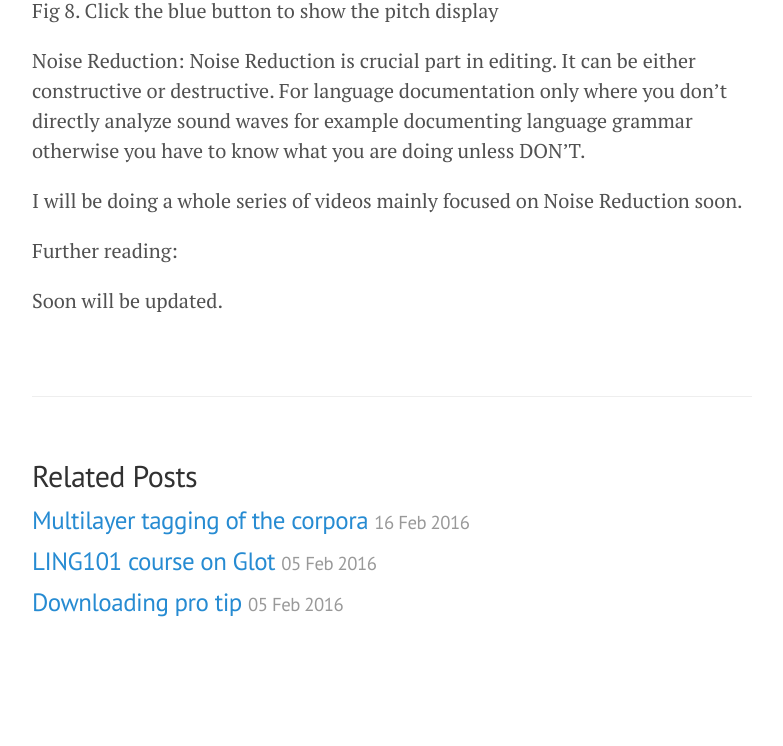
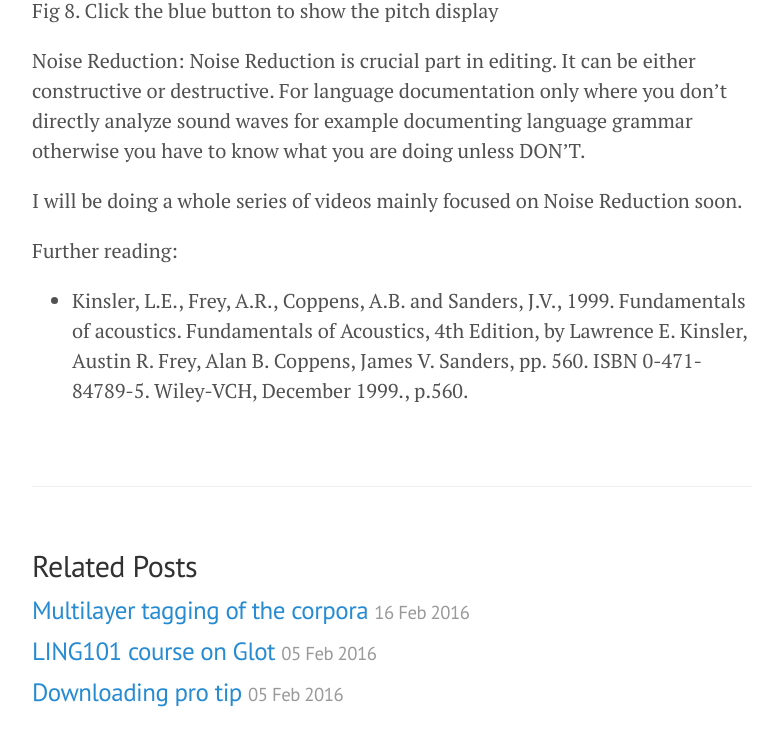
Before and after one commit to adelrblog/adelrblog.github.io, a Jekyll site: the page built from _posts/2016-02-21-recording-tips-for-linguists.markdown, in a window 1280 px wide and 900 px high, scrolled down 4865 px, cut to the strip 131-877 px from the top of the window. Shown: the whole strip, without its empty margins (248-1031 px from the left). Built offline with Jekyll 4.4.1, drawn with Linux system fonts in a browser that asks for light colours; before the commit the page ends 5675 px from its top, so only the background shows below that.

Commit message:
Post update: Recording tips for linguists

```diff
--- a/_posts/2016-02-21-recording-tips-for-linguists.markdown
+++ b/_posts/2016-02-21-recording-tips-for-linguists.markdown
@@ -70,4 +70,4 @@ I will be doing a whole series of videos mainly focused on Noise Reduction soon.
 
 Further reading:
 
-Soon will be updated.
+* Kinsler, L.E., Frey, A.R., Coppens, A.B. and Sanders, J.V., 1999. Fundamentals of acoustics. Fundamentals of Acoustics, 4th Edition, by Lawrence E. Kinsler, Austin R. Frey, Alan B. Coppens, James V. Sanders, pp. 560. ISBN 0-471-84789-5. Wiley-VCH, December 1999., p.560.
```
